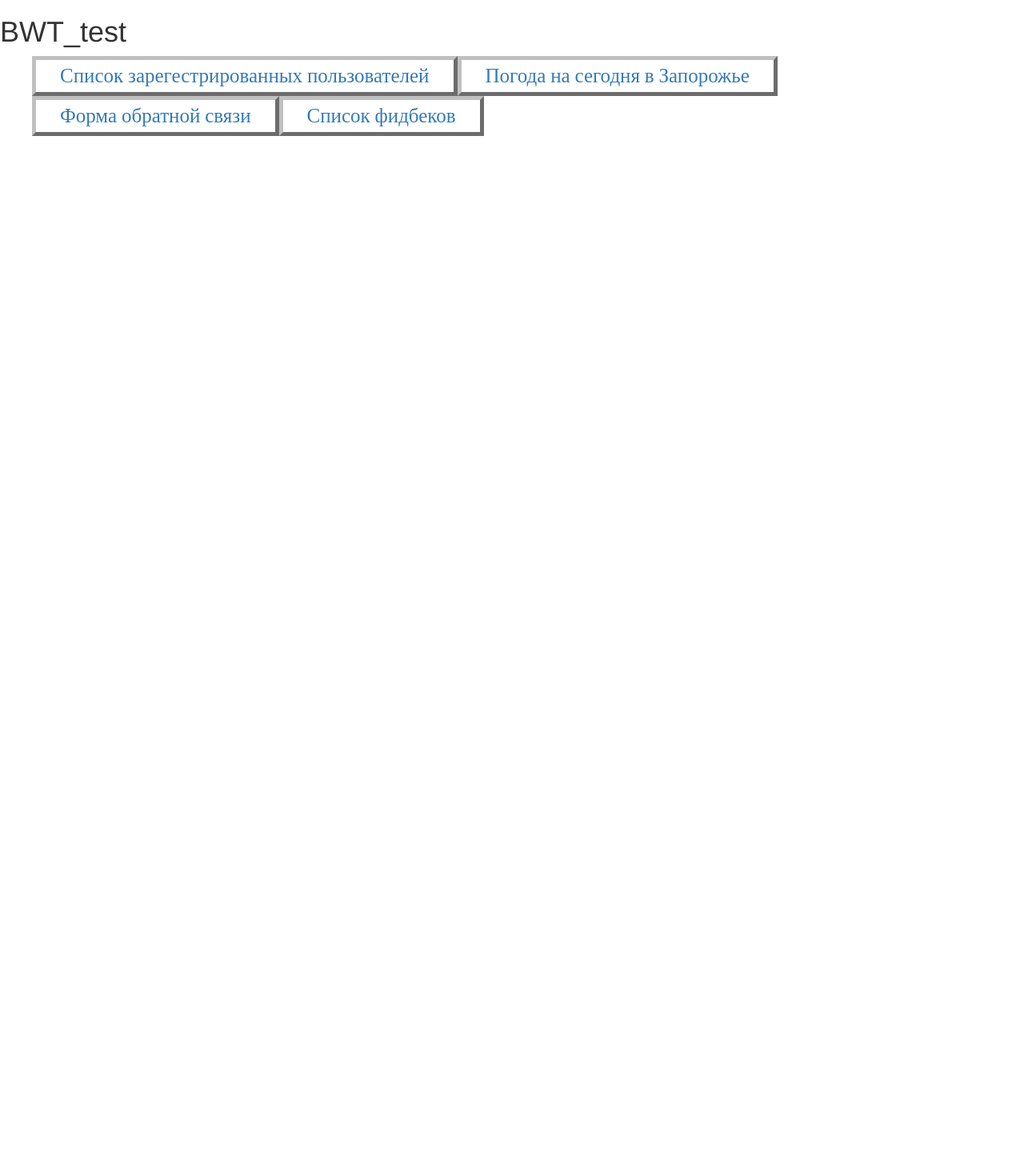
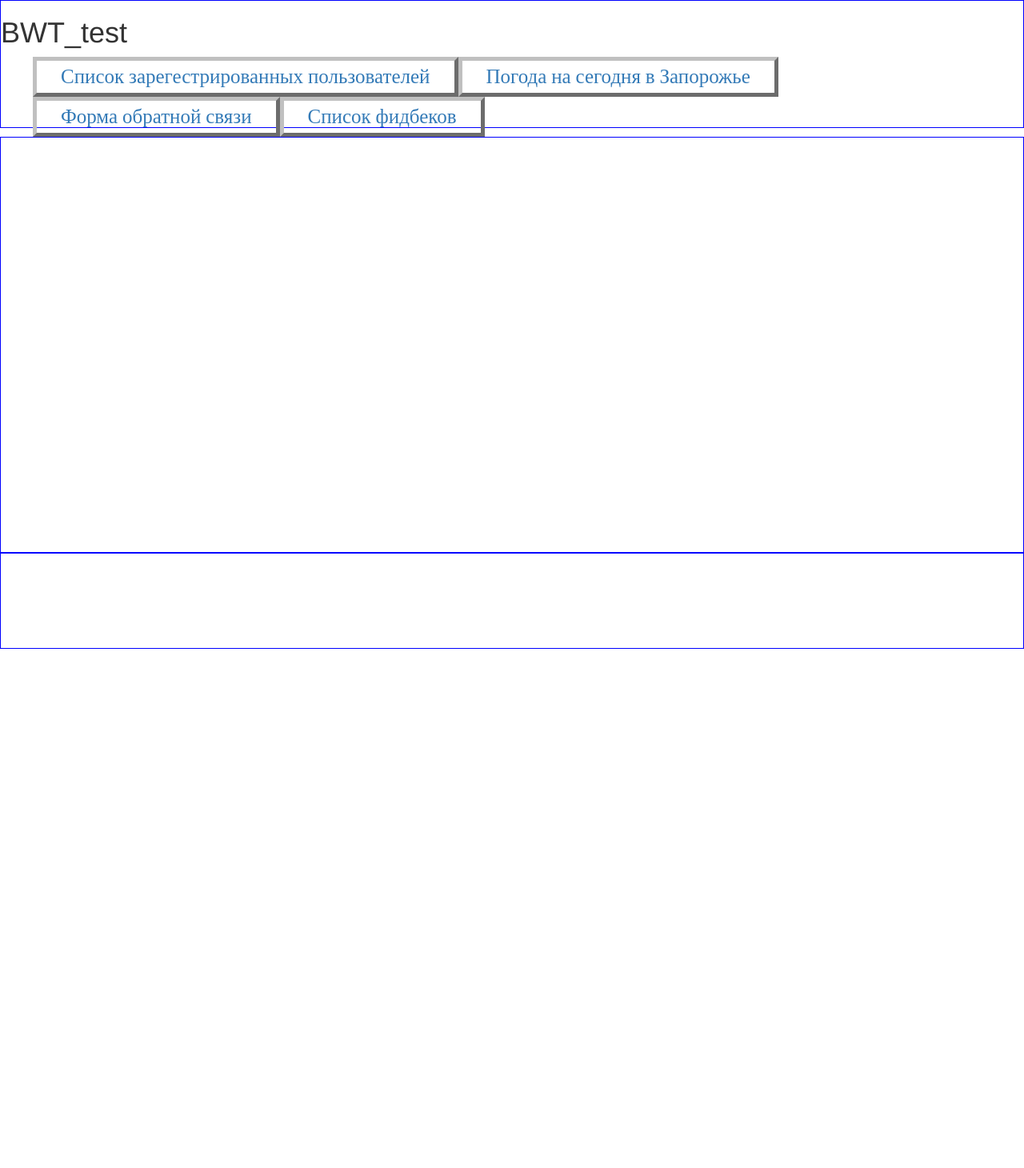
Before and after one commit to AlexWityuk/BWT_test_Wityuk, a PHP site: page /views/index.php in a window 1280 px wide. Shown: the whole page at 80% size. After the commit the page ends 811 px from the top, so only its background shows below. Run offline with PHP 8.4, Linux system fonts and the light colour scheme.

Commit message:
Изменения стиля2

```diff
--- a/template/css/style.css
+++ b/template/css/style.css
@@ -1,25 +1,26 @@
+html, body {
+    height: 100%;
+}
+
 .header
 {
   width: 100%;
-  height: 15%;
-}
-.menu
-{
-  width: 20%;
-  height: 80%;
-  float: left;
+  height: 20%;
+  border: 1px solid blue;
 }
 .content
 {
-  width: 80%;
-  height:80%;
+  width: 100%;
+  height:65%;
   float: left;
+  border: 1px solid blue;
 }
 .footer
 {
   width: 100%;
-  height: 5%;
+  height: 15%;
   clear: both;
+  border: 1px solid blue;
 }
 .amenu
 {
```
